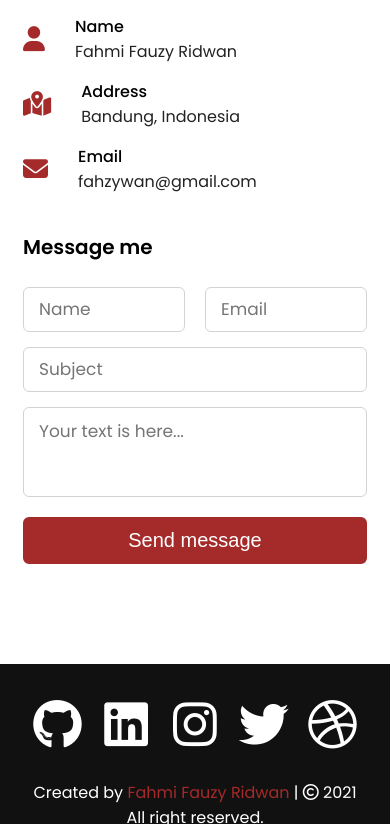
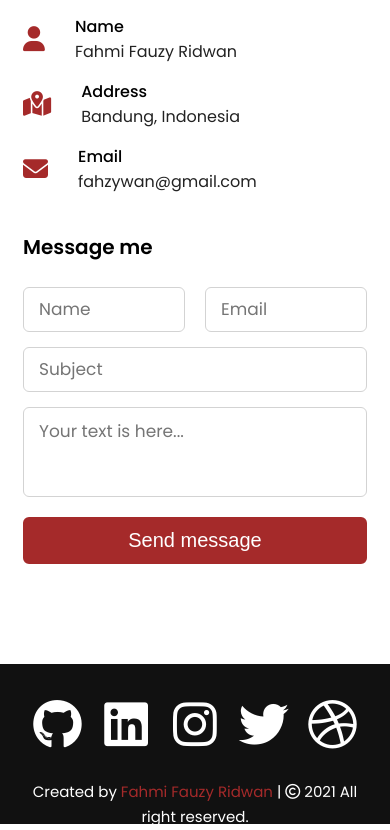
Before and after one commit to fahmifauzyr/Project---Portfolio-JS, a plain HTML site: page index.html in a window 390 px wide. Shown: the part 4628-5458 px from the top of the page. Drawn offline with nearby package versions, Linux system fonts and the light colour scheme.

Commit message:
Footer revision

```diff
--- a/style.css
+++ b/style.css
@@ -719,6 +719,9 @@ section .title::after{
         margin-bottom: 70px;
     }
 
+    .footer span {
+        font-size: 15px;
+    }
 }
 
 @media (max-width: 690px) {
```
